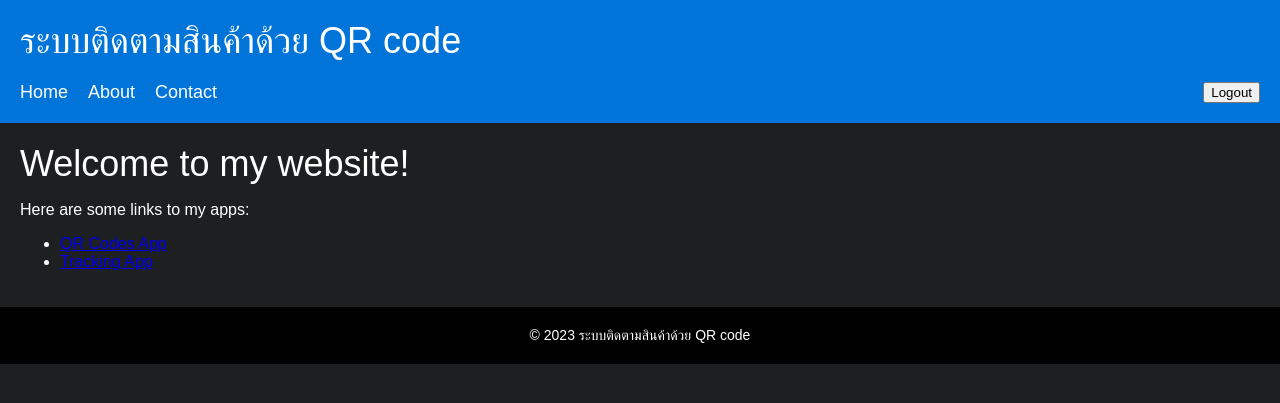
After one commit to icenuttun/thaiinter, a Django app: page / in a window 1280 px wide. The commit adds this page. Shown: the top 403 px of the page. Run offline with Django 4.2, Linux system fonts and the light colour scheme; the visitor is signed in with stand-in values (Sample User, id 1); parts of the project's set-up code (start-up, migrations or seed data) failed here and were passed over.

Commit message:
update: import login page and add logout

```diff
--- a/thaiinter_api/accounts/views.py
+++ b/thaiinter_api/accounts/views.py
@@ -7,7 +7,7 @@ from .forms import CustomAuthenticationForm
 class CustomLoginView(LoginView):
     form_class = CustomAuthenticationForm
     template_name = 'accounts/login.html'
-    success_url = reverse_lazy('dashboard')
+    success_url = reverse_lazy('index')
 
 class CustomLogoutView(LogoutView):
-    next_page = reverse_lazy('home')
+    next_page = reverse_lazy('index')
--- a/thaiinter_api/templates/base.html
+++ b/thaiinter_api/templates/base.html
@@ -4,7 +4,7 @@
 <html lang="en">
 <head>
   <meta charset="UTF-8">
-  <title>{% block title %}My App{% endblock %}</title>
+  <title>{% block title %}ระบบติดตามสินค้าด้วย QR code{% endblock %}</title>
   <style>
     body {
       margin: 0;
@@ -71,14 +71,15 @@
 </head>
 <body>
   <header>
-    <h1>{% block heading %}My App{% endblock %}</h1>
+    <h1>{% block heading %}ระบบติดตามสินค้าด้วย QR code{% endblock %}</h1>
     <nav>
       <ul>
-        <li><a href="#">Home</a></li>
+        <li><a href="{% url 'index' %}">Home</a></li>
         <li><a href="#">About</a></li>
-        <li><a href="#">Contact</a></li>
+        <li><a href="{% url 'contact' %}">Contact</a></li>
       </ul>
-      <form action="#" method="post">
+      <form action="{% url 'logout' %}" method="post">
+        {% csrf_token %}
         <button type="submit">Logout</button>
       </form>
     </nav>
@@ -90,7 +91,7 @@
   </main>
 
   <footer>
-    <p>&copy; 2023 My App</p>
+    <p>&copy; 2023 ระบบติดตามสินค้าด้วย QR code</p>
   </footer>
 </body>
 </html>
--- /dev/null
+++ b/thaiinter_api/templates/index.html
@@ -0,0 +1,19 @@
+{% extends 'base.html' %}
+
+{% block content %}
+<!DOCTYPE html>
+<html>
+  <head>
+    <meta charset="utf-8">
+    <title>Home Page</title>
+  </head>
+  <body>
+    <h1>Welcome to my website!</h1>
+    <p>Here are some links to my apps:</p>
+    <ul>
+      <li><a href="{% url 'qrcodes:index' %}">QR Codes App</a></li>
+      <li><a href="{% url 'tracking:index' %}">Tracking App</a></li>
+    </ul>
+  </body>
+</html>
+{% endblock %}
--- a/thaiinter_api/thaiinter_api/urls.py
+++ b/thaiinter_api/thaiinter_api/urls.py
@@ -18,11 +18,15 @@ from django.contrib import admin
 from django.urls import path, include
 from django.conf import settings
 from django.conf.urls.static import static
-from accounts.views import CustomLoginView
+from accounts.views import CustomLoginView, CustomLogoutView
+from . import views
 
 urlpatterns = [
+    path('', views.index, name='index'),
+    path('contact/', views.contact, name='contact'),
     path('admin/', admin.site.urls),
     path('login/', CustomLoginView.as_view(), name='login'),
+    path('logout/', CustomLogoutView.as_view(), name='logout'),
     path('items/', include('qrcodes.urls')),
     path('tracking/', include('tracking.urls')),
     # path('auth/', include('authentication.urls')),
--- /dev/null
+++ b/thaiinter_api/thaiinter_api/views.py
@@ -0,0 +1,10 @@
+from django.shortcuts import render
+from django.contrib.auth.decorators import login_required
+
+@login_required
+def index(request):
+    return render(request, 'index.html')
+
+@login_required
+def contact(request):
+    return render(request, 'contact.html')
```
Also changed, not shown: thaiinter_api/templates/contact.html (added, +15 -0 lines).
